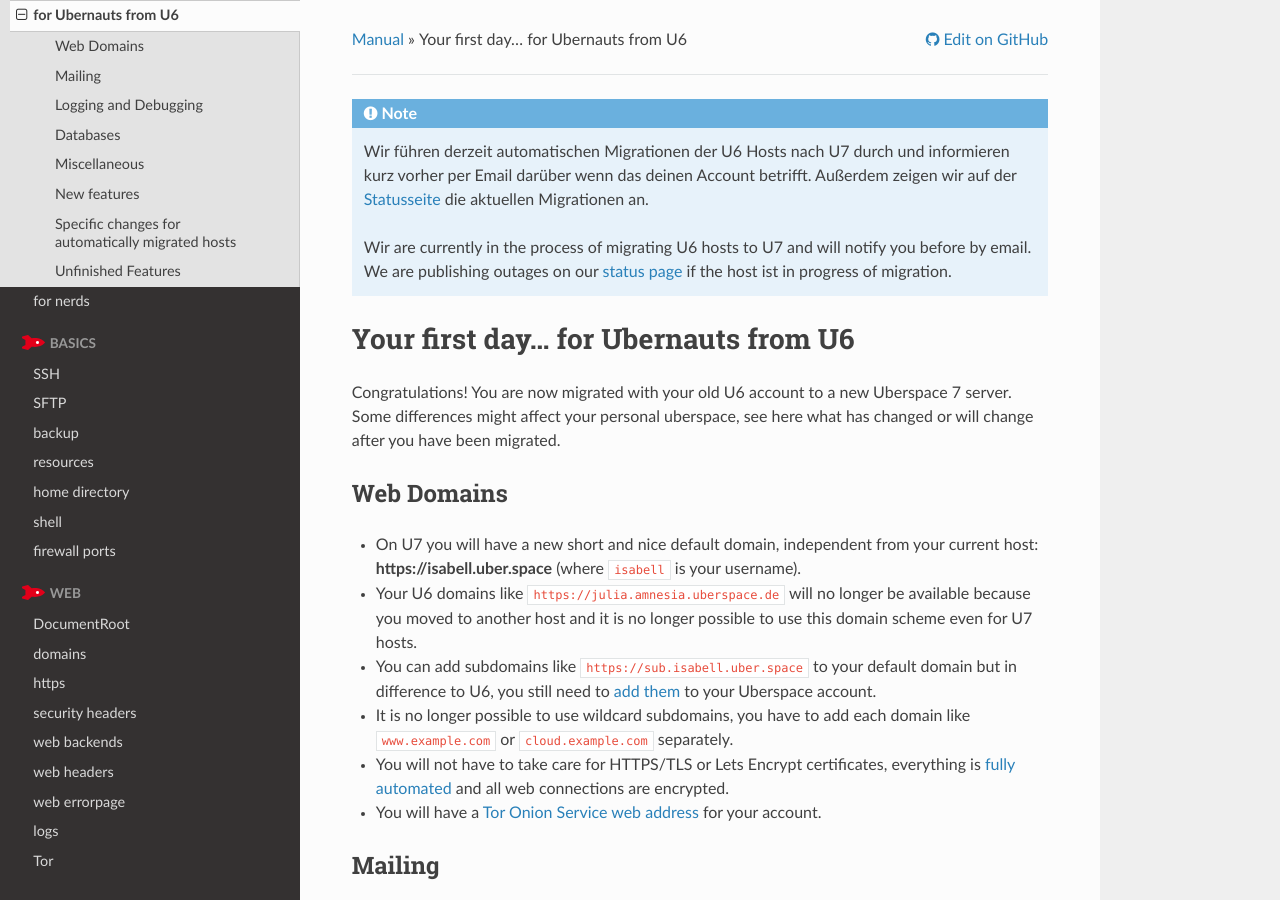
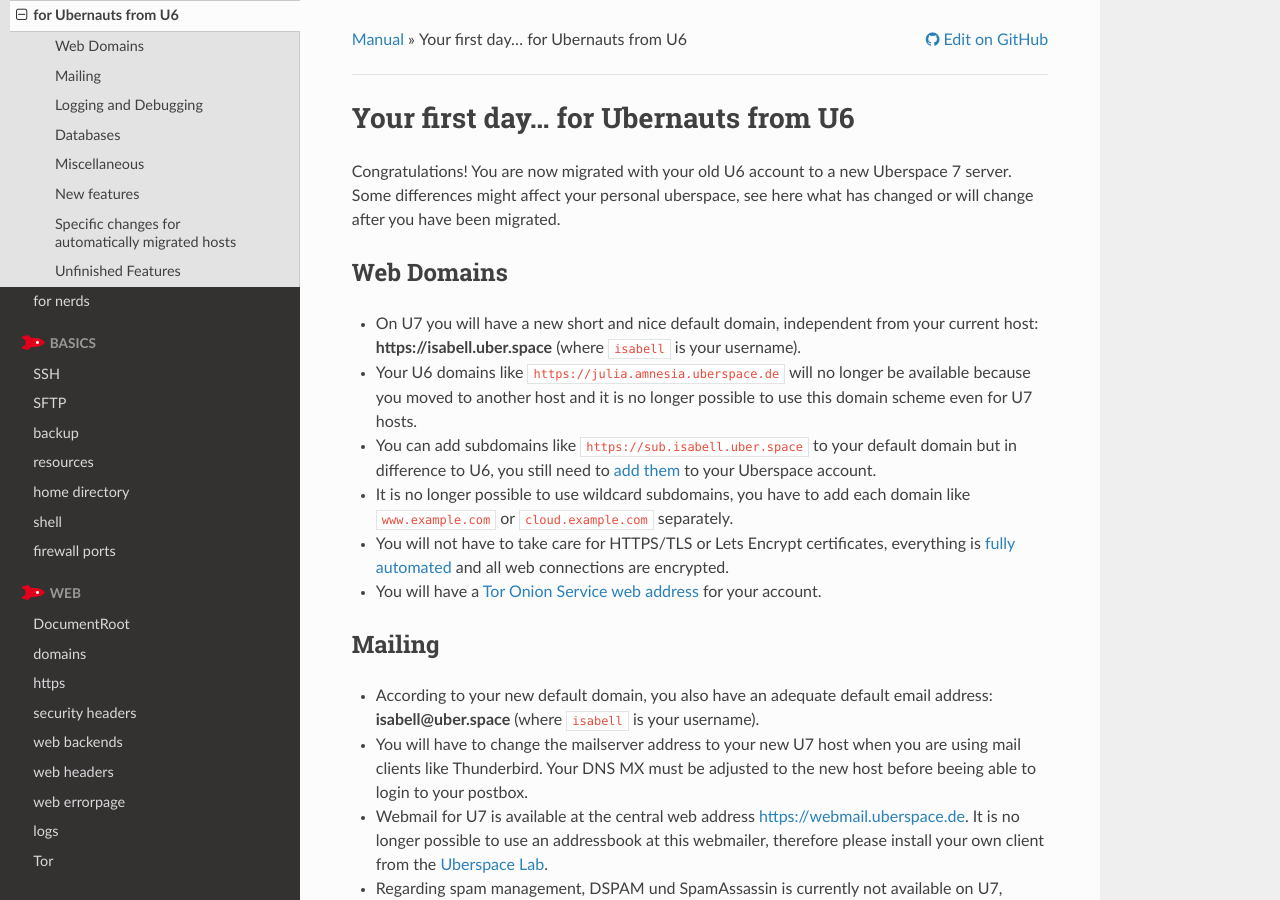
Before and after one commit to Uberspace/manual, a Sphinx documentation site: the page built from source/firstday-ubernauts.rst, in a window 1280 px wide and 900 px high. Built offline with Sphinx 7.4.7 and the Read the Docs theme 2.0.0, drawn with Linux system fonts in a browser that asks for light colours; pages that are not in the unit, such as notebooks, are missing from menus.

Commit message:
[firstday-ubernauts] rm note about U6-to-U7 migrations (#562)
also closes #559

```diff
--- a/source/firstday-ubernauts.rst
+++ b/source/firstday-ubernauts.rst
@@ -1,8 +1,3 @@
-.. note::
-  Wir führen derzeit automatischen Migrationen der U6 Hosts nach U7 durch und informieren kurz vorher per Email darüber wenn das deinen Account betrifft. Außerdem zeigen wir auf der `Statusseite <https://is.uberspace.online>`_ die aktuellen Migrationen an.
-
-  Wir are currently in the process of migrating U6 hosts to U7 and will notify you before by email. We are publishing outages on our `status page <https://is.uberspace.online>`_ if the host ist in progress of migration.
-
 #######################################
 Your first day... for Ubernauts from U6
 #######################################
```
